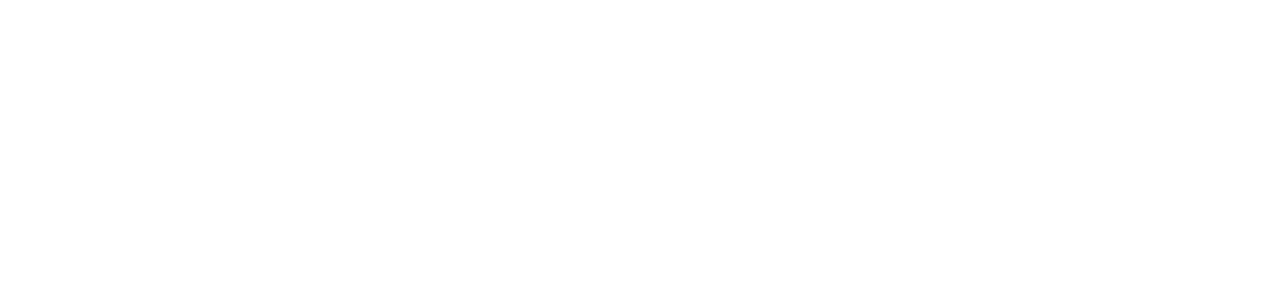
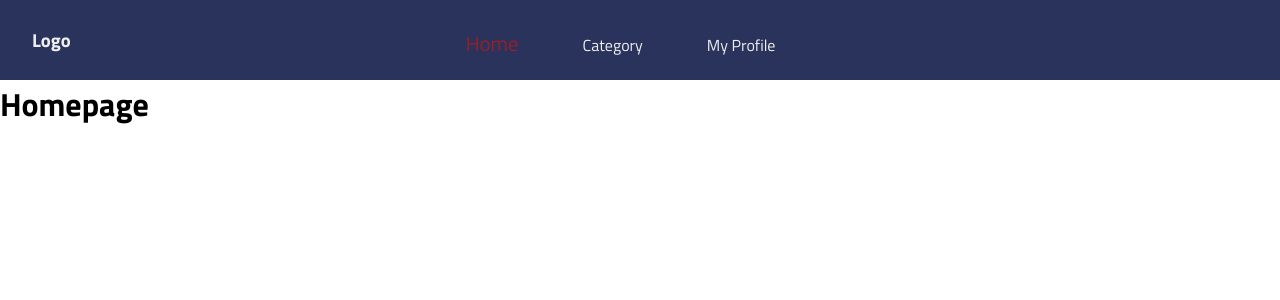
Before and after one commit to yael1019/phase4-project, a React (Create React App) app in the folder client/: page / in a window 1280 px wide. Shown: the top 300 px of the page. Built offline with nearby package versions, Linux system fonts and the light colour scheme.

Commit message:
add homepage component and nav bar component with css

```diff
--- a/client/package.json
+++ b/client/package.json
@@ -8,6 +8,7 @@
     "@testing-library/user-event": "^13.5.0",
     "react": "^18.2.0",
     "react-dom": "^18.2.0",
+    "react-icons": "^4.8.0",
     "react-scripts": "5.0.1",
     "web-vitals": "^2.1.4"
   },
--- a/client/src/App.js
+++ b/client/src/App.js
@@ -1,9 +1,11 @@
-import './App.css';
+import Homepage from './Homepage'
+import Navbar from './Navbar'
 
 function App() {
   return (
-    <div className="App">
-
+    <div>
+      <Navbar />
+      <Homepage />
     </div>
   );
 }
--- /dev/null
+++ b/client/src/Homepage.js
@@ -0,0 +1,11 @@
+import React from 'react'
+
+function Homepage() {
+    return (
+        <dv>
+            <h1>Homepage</h1>
+        </dv>
+    )
+}
+
+export default Homepage
--- /dev/null
+++ b/client/src/Navbar.js
@@ -0,0 +1,34 @@
+import React, { useRef } from 'react'
+import { FaBars, FaTimes } from 'react-icons/fa'
+
+function Navbar() {
+    const navRef = useRef();
+
+    // this is a toggle, when the button is clicked it adds/removes this classname so the buttons are not shown at the same time
+    const showNavbar = () => {
+        navRef.current.classList.toggle('responsive_nav')
+    }
+  return (
+    <div>
+        <header>
+            <h3>Logo</h3>
+            <nav ref={navRef}>
+                {/* change the active class when you have the paths */}
+                <a href='/#' className='active'>Home</a>
+                <a href='/#'>Category</a>
+                <a href='/#'>My Profile</a>
+                {/* this button is to close navbar on smaller screens */}
+                <button className='nav-btn nav-close-btn' onClick={showNavbar}>
+                    <FaTimes />
+                </button>
+            </nav>
+            {/* this button is to open navbar on smaller screens */}
+            <button className='nav-btn' onClick={showNavbar}>
+                <FaBars />
+            </button>
+        </header>
+    </div>
+  )
+}
+
+export default Navbar
--- a/client/src/index.css
+++ b/client/src/index.css
@@ -1,3 +1,5 @@
+@import url('https://fonts.googleapis.com/css2?family=Montserrat:wght@100;400;700&family=Open+Sans:wght@300;400&family=Orbitron:wght@600&family=Prompt:wght@300&family=Raleway:wght@100;200;300;400;500;600&family=Titillium+Web:wght@300;400;700&display=swap');
+
 body {
   margin: 0;
   font-family: -apple-system, BlinkMacSystemFont, 'Segoe UI', 'Roboto', 'Oxygen',
@@ -11,3 +13,98 @@ code {
   font-family: source-code-pro, Menlo, Monaco, Consolas, 'Courier New',
     monospace;
 }
+
+*{
+  padding: 0;
+  margin: 0;
+  box-sizing: border-box;
+  font-family: 'Titillium Web', sans-serif;
+}
+
+:root{
+  --mainColor: #29335C;
+  --mainColorLight: #5767aa;
+  --secondaryColor: #DB2B39;
+  --textColor: #eee;
+}
+
+header{
+  display: flex;
+  align-items: center;
+  justify-content: space-between;
+  height: 80px;
+  padding: 0 2rem;
+  background-color: var(--mainColor);
+  color: var(--textColor);
+}
+
+nav a{
+  margin: 0 2rem;
+  color: var(--textColor);
+  text-decoration: none;
+}
+
+nav a.active{
+  color: #971f29;
+  font-size: 1.3rem;
+}
+
+nav a:hover{
+  color: var(--secondaryColor);
+}
+
+
+header .nav-btn{
+  padding: 5px;
+  cursor: pointer;
+  background: transparent;
+  border: none;
+  outline: none;
+  color: var(--textColor);
+  visibility: hidden;
+  opacity: 0;
+  font-size: 1.8rem;
+}
+
+@media only screen and (max-width: 1024px) {
+  header .nav-btn{
+    visibility: visible;
+    opacity: 1;
+  }
+
+  header nav{
+    position: fixed;
+    top: 0;
+    left: 0;
+    height: 100%;
+    width: 100%;
+    display: flex;
+    flex-direction: column;
+    align-items: center;
+    justify-content: center;
+    gap: 1.5rem;
+    background-color: var(--mainColor);
+    transition: 1s;
+    transform: translateY(-100vh);
+  }
+
+  header .responsive_nav{
+    transform: none;
+  }
+
+
+  nav .nav-close-btn{
+    position: absolute;
+    top: 2rem;
+    right: 2rem;
+  }
+
+  nav a{
+    font-size: 1.5rem;
+  }
+
+  nav a.active{
+    color: #971f29;
+    font-size: 1.5rem;
+  }
+}
```
Also changed, not shown: 2 other files (tests, documents, lock files or other folders).
